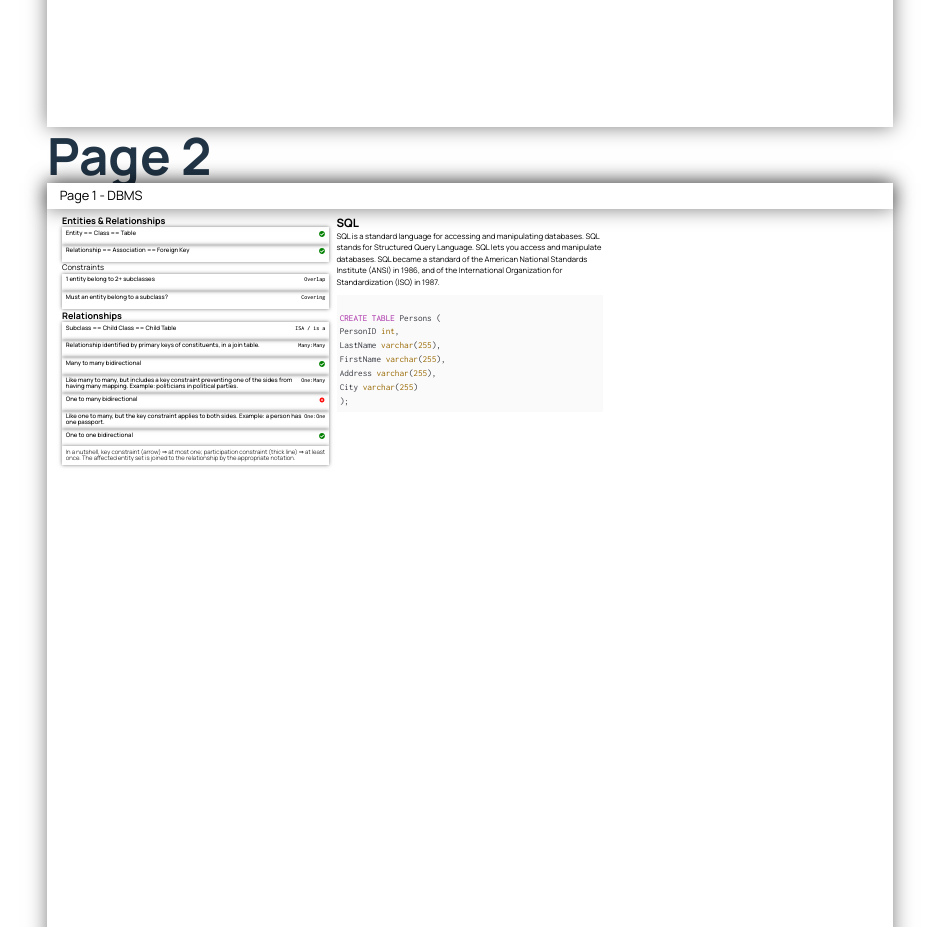
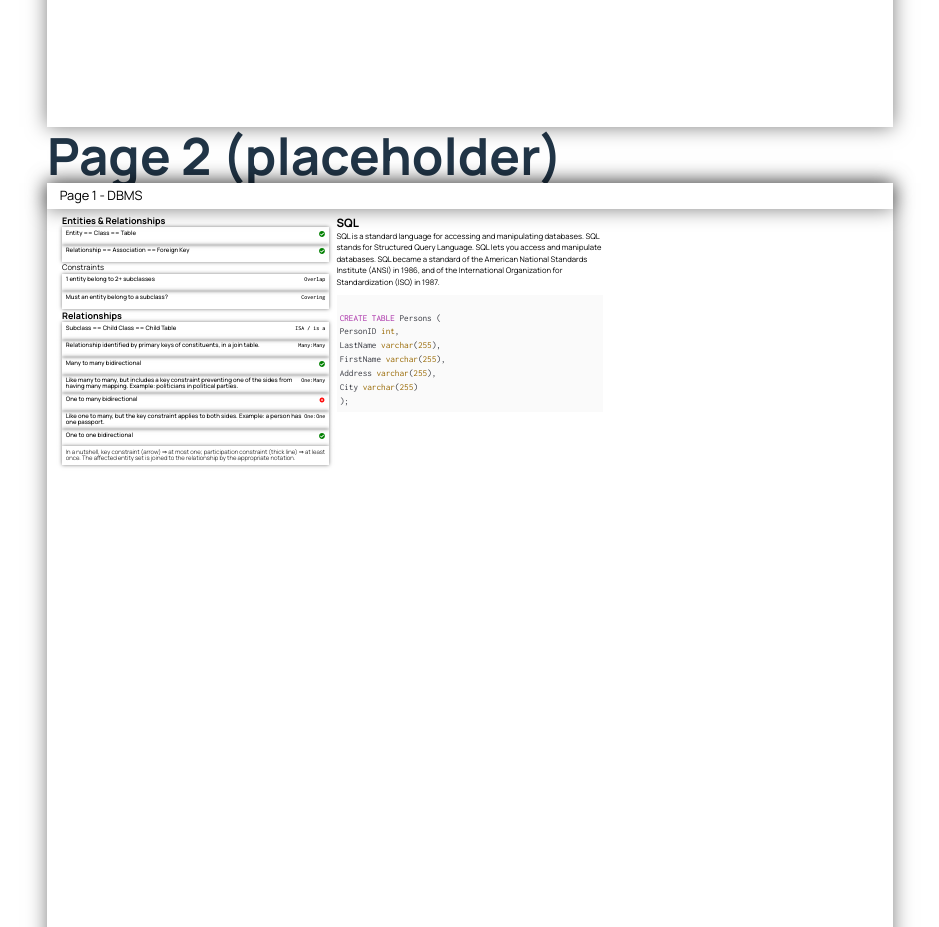
Before and after one commit to bengi-c/421_final_study_sheet, a React (Vite) app: page / in a window 1280 px wide. Shown: the part 1140-2067 px from the top of the page, without its empty margins (170-1109 px from the left). Built offline with nearby package versions, Linux system fonts and the light colour scheme.

Commit message:
add cool printing modes that r tested

```diff
--- a/src/App.tsx
+++ b/src/App.tsx
@@ -84,7 +84,7 @@ function App() {
       <div style={{ height: 25 }}></div>
       <h1>Page 1</h1>
       <Page1 />
-      <h1>Page 2</h1>
+      <h1>Page 2 (placeholder)</h1>
       <Page1 />
 
       <Footer className={"no-print"}>
```
